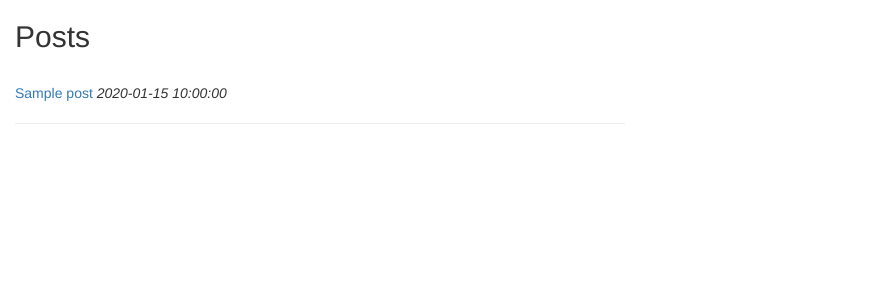
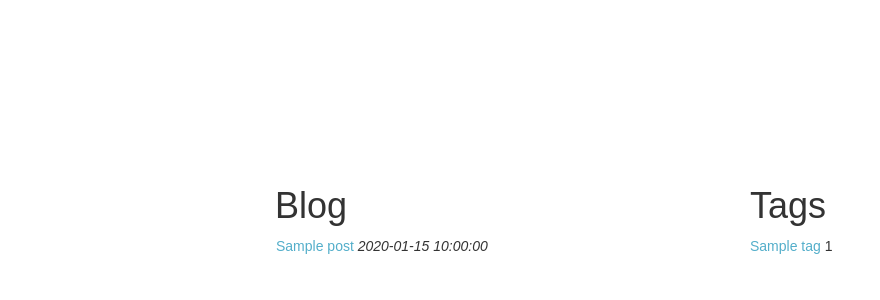
Before and after one commit to d16r/dustinshahidehpour.com, a Flask app: template app/templates/posts.html in a window 1280 px wide. Shown: the top 300 px of the page, without its empty margins (0-880 px from the left). Run offline with Flask 2, Linux system fonts and the light colour scheme; the template is opened without the code that fills it: most values are stand-ins (such as "Sample title", 1, 10 or a date in 2020); some libraries are stand-ins or nearby versions; some web fonts are replaced.

Commit message:
Created tag functionality on blog page, updated markup for post, posts

```diff
--- a/app/static/css/style.css
+++ b/app/static/css/style.css
@@ -15,11 +15,7 @@
     margin: 1px;
 }
 
-.post > a {
-    color: rgb(83,174,202);
-}
-
-.post > a:hover, .contact-icons a:hover {
+.post > a:hover, .contact-icons > a:hover, .tag:hover {
     text-decoration: none;
     transition: color .7s ease;
     -o-transition: color .7s ease;
@@ -29,6 +25,6 @@
     transform: color .7s ease;
 }
 
-.contact-icons  a {
+.contact-icons > a, .tag, .post > a {
     color: rgb(83,174, 202);
 }
--- a/app/templates/post.html
+++ b/app/templates/post.html
@@ -2,6 +2,7 @@
 
 {% block content %}
     <div class="container">
+        <br><br>
         <h1>{{post.title}}</h1>
         <h4 class="grey">{{post.date}}&nbsp;/&nbsp;<a href="/">Home</a></h4>
         {{ post.html|safe }}
@@ -9,9 +10,7 @@
         <div>
             Tags:
             {% for tag in post.meta.tags %}
-                <span class="label label-success">
-                    <a class="tag" href="{{ url_for("tag", tag=tag) }}">{{ tag }}</a>
-                </span>&nbsp;
+                <a class="tag" href="{{ url_for("tag", tag=tag) }}">{{ tag }}</a>&nbsp;
             {% endfor %}
             <br>
         </div>
--- a/app/templates/posts.html
+++ b/app/templates/posts.html
@@ -1,12 +1,21 @@
 {% extends "layouts/_base.html" %}
 {% block content %}
-    <div class="col-md-6">
-        <h2>Posts</h2><br>
+    <div class="container middle">
+        <div class="col-md-5 col-md-offset-2">
+            <h1>Blog</h1>
+            {% for post in posts %}
+                <div class="post">
+                <a href="{{ url_for('post', name=post.path.replace('posts/', '')) }}">{{ post.title }}</a>
+                <span class="dark-grey"><i>{{ post.date }}</i></span>
+                </div>
+            {% endfor %}
+        </div>
+        <div class="col-md-4">
+            <h1>Tags</h1>
+            {% for tag in tags %}
+            <a class="tag" href="/tag/{{tag}}">{{tag}}</a>&nbsp;{{ tag_count[tag] }}<br>
+            {% endfor %}
 
-        {% for post in posts %}
-            <a href="{{ url_for('post', name=post.path.replace('posts/', '')) }}">{{ post.title }}</a>
-            <i>{{ post.date }}</i>
-            <hr><br>
-        {% endfor %}
+        </div>
     </div>
 {% endblock %}
```
Also changed, not shown: app/views.py (+11 -1 lines).
